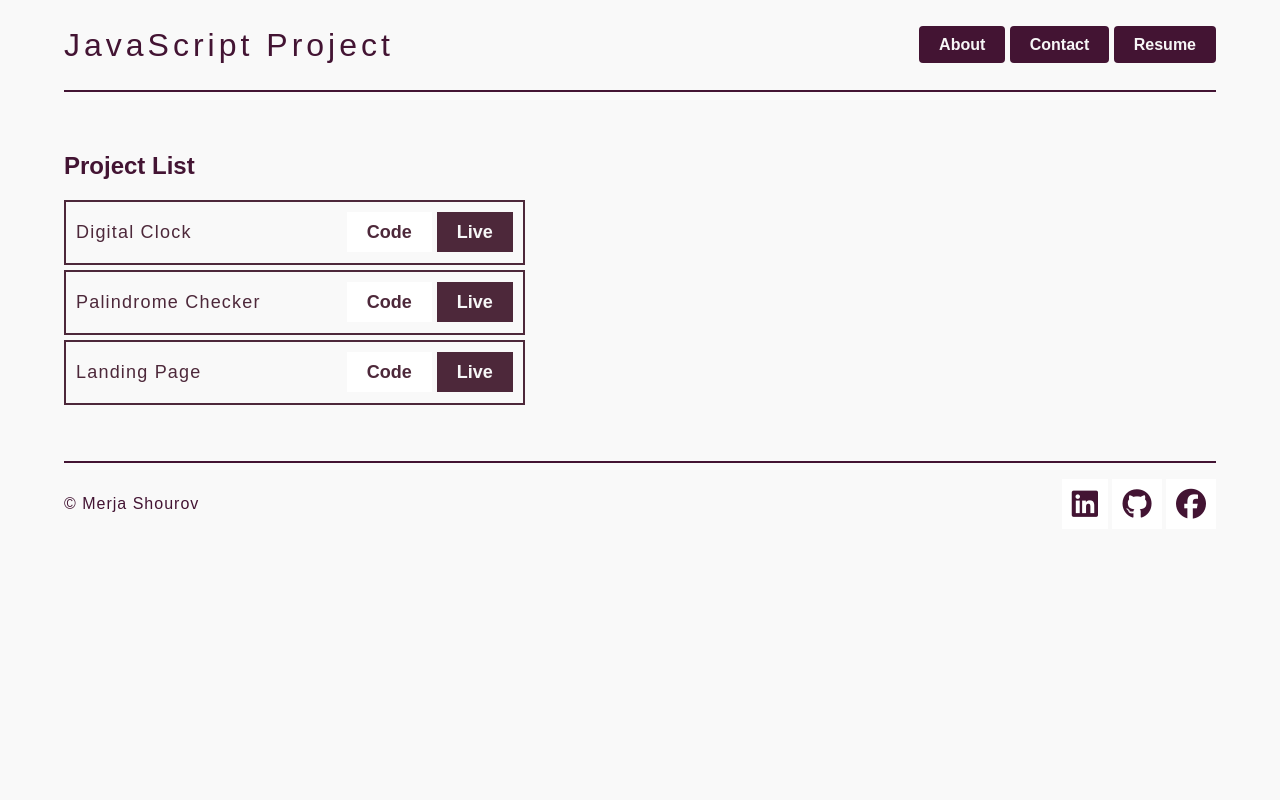
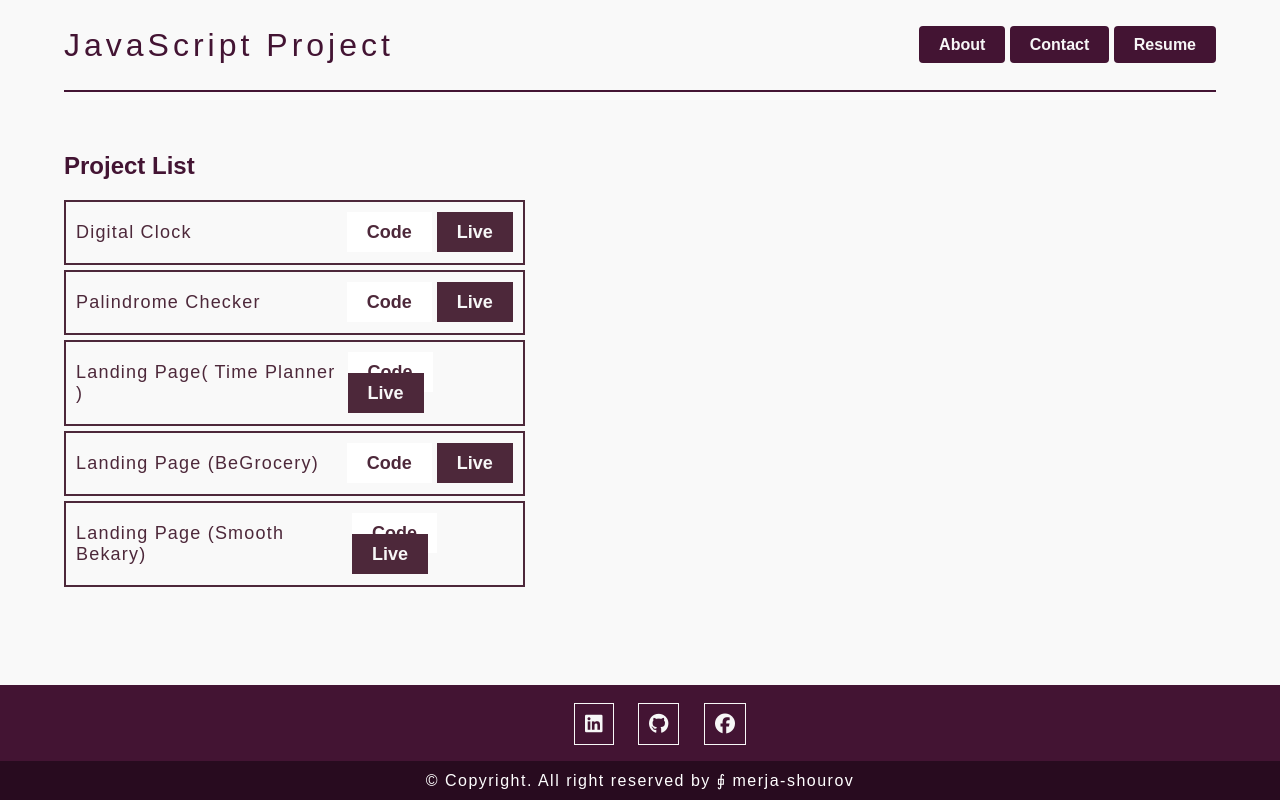
Before and after one commit to merja-shourov/javascript-projects, a plain HTML site: page index.html in a window 1280 px wide. Drawn offline with Linux system fonts and the light colour scheme.

Commit message:
lading page upload

```diff
--- a/asset/script.js
+++ b/asset/script.js
@@ -12,10 +12,22 @@ const all_info = [
         "live" : "https://merja-shourov.github.io/javascript-proejcts/palindrome-chacker/",
     },
     {
-        "id": 3,
-        "project_title": "Landing Page",
-        "code" : "https://github.com/merja-shourov/javascript-proejcts/tree/main/palindrome-chacker",
-        "live" : "https://merja-shourov.github.io/javascript-proejcts/digital-clock/",
+        "id": 4,
+        "project_title": "Landing Page( Time Planner )",
+        "code" : "https://github.com/merja-shourov/landing-page-1",
+        "live" : "https://merja-shourov.github.io/landing-page-1/",
+    },
+    {
+        "id": 5,
+        "project_title": "Landing Page (BeGrocery)",
+        "code" : "https://github.com/merja-shourov/landing-page-2",
+        "live" : "https://merja-shourov.github.io/landing-page-2/",
+    },
+    {
+        "id": 6,
+        "project_title": "Landing Page (Smooth Bekary)",
+        "code" : "https://github.com/merja-shourov/landing-page-3",
+        "live" : "https://merja-shourov.github.io/landing-page-3/",
     }
 ]
 
--- a/asset/style.css
+++ b/asset/style.css
@@ -91,21 +91,19 @@ header{
 footer{
     border-top: 2px solid hsl(320, 54%, 17%);
     width: 100%;
-    display: flex;
-    justify-content: space-between;
-    align-items: center;
+    text-align: center;
+    background-color:hsl(320, 54%, 17%);
+    position: fixed;
+    bottom: 0;
 }
-.made-by{
 
-}
-.made-by p{
-    font-size: 16px;
-    font-weight: lighter;
-    letter-spacing: 1px;
-    /* text-transform: uppercase; */
-}
-.social{
-
+footer p{
+    color: #fff;
+    text-align: center;
+    background-color: hsl(319, 56%, 10%);
+    padding: 10px 0;
+    letter-spacing: 1.5px;
+    margin: 0;
 }
 .social ul{
     list-style: none;
@@ -114,9 +112,9 @@ footer{
     display: inline-block;
 }
 .social i{
-    font-size: 30px;
+    font-size: 20px;
+    border: 1px solid #f7f7f7;
     padding: 10px;
-    color: hsl(320, 54%, 17%);;
-    background-color: #fff;
-    /* border-radius: 50%; */
+    color: #f7f7f7;
+    margin: 0px 10px;
 }
--- a/index.html
+++ b/index.html
@@ -38,19 +38,23 @@
         </div>
       </main>
 
+    </div>
       <footer>
-        <div class="made-by">
+        <!-- <div class="made-by">
           <p>&copy; Merja Shourov </p>
-        </div>
+        </div> -->
         <div class="social">
           <ul>
             <li><a href="https://www.linkedin.com/in/merjashourov" target="_blank"><i class="fa-brands fa-linkedin"></i></a></li>
             <li><a href="https://www.github.com/merja-shourov" target="_blank" ><i class="fa-brands fa-github"></i></a></li>
             <li><a href="https://www.facebook.com/merjashourov" target="_blank" ><i class="fa-brands fa-facebook"></i></a></li>
           </ul>
+
         </div>
+        <p>&copy; Copyright. All right reserved by &quatint; merja-shourov</p>
+
       </footer>
-    </div>
+
     <script src="./asset/script.js"></script>
   </body>
 </html>
```
